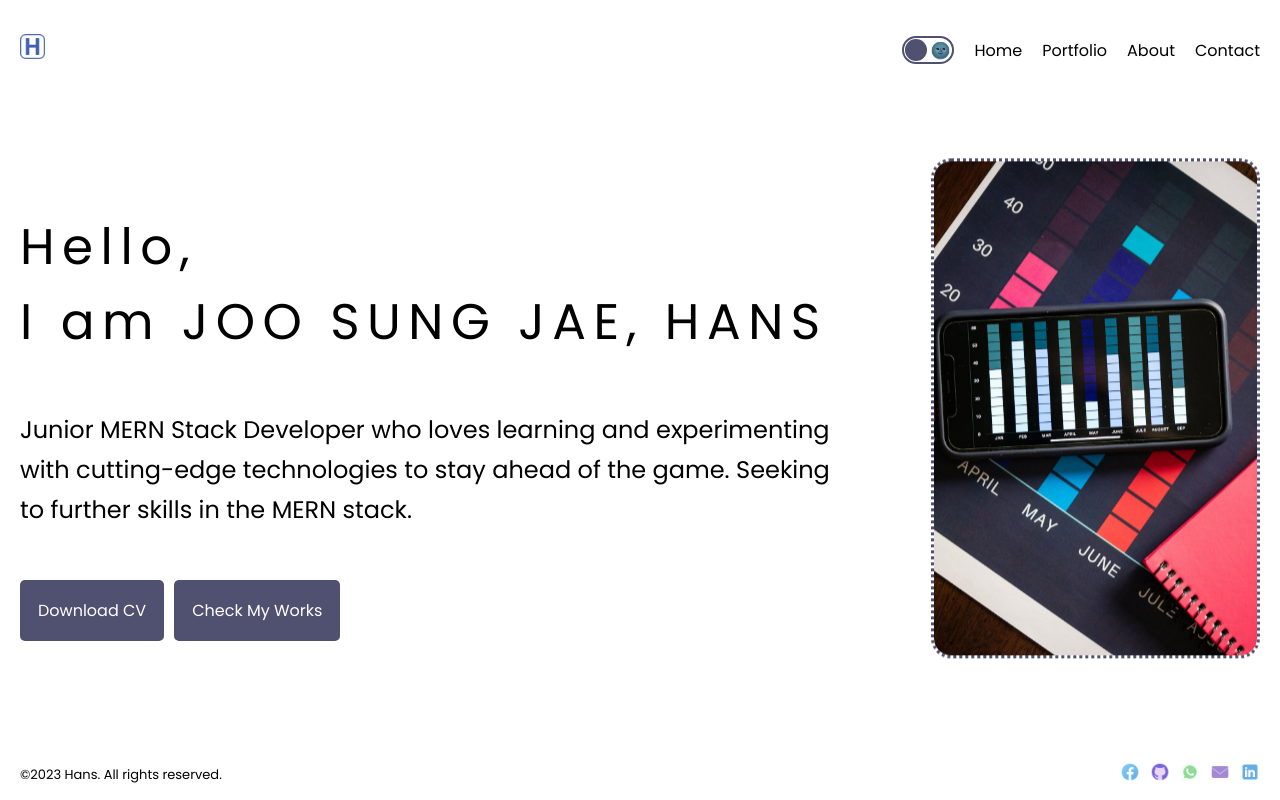
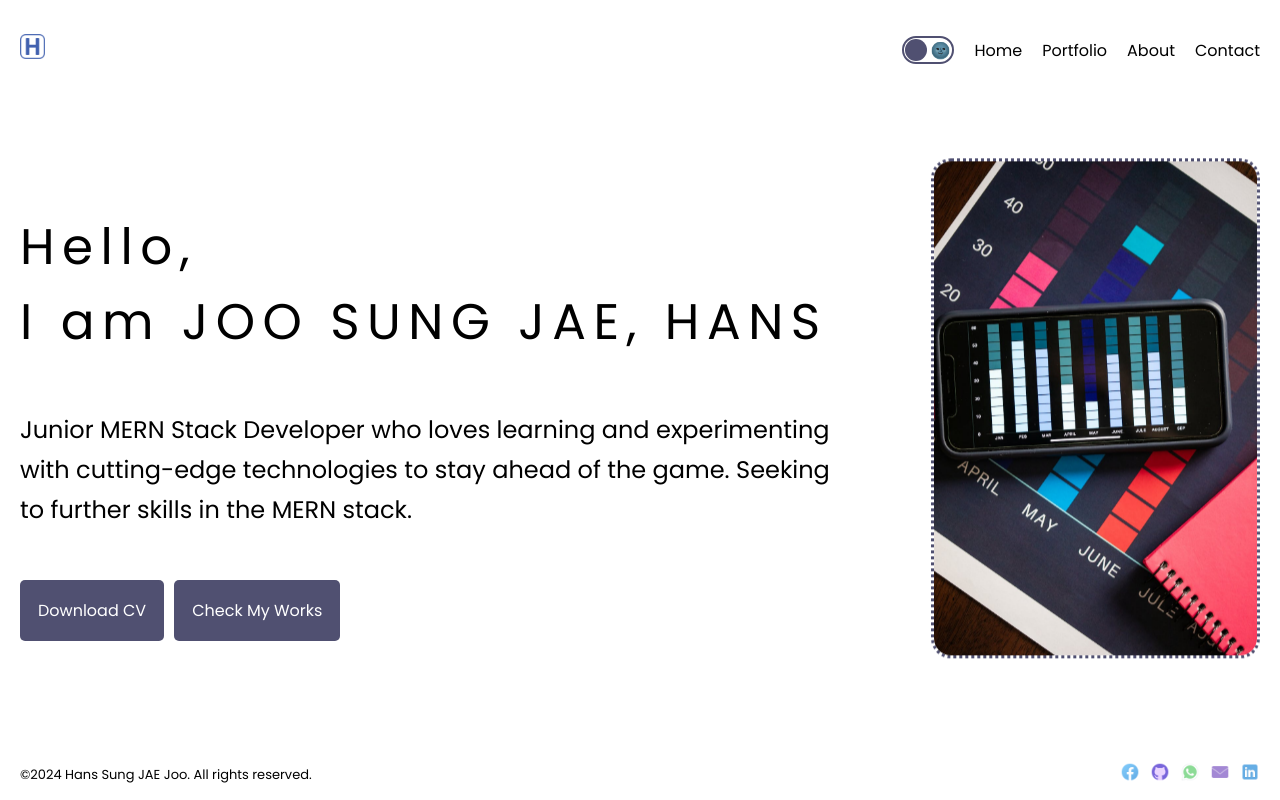
Before and after one commit to hohuns/hans-web, a Next.js app: page / in a window 1280 px wide. Built offline with nearby package versions, Linux system fonts and the light colour scheme; no server answers.

Commit message:
name changed

```diff
--- a/src/components/Footer/index.tsx
+++ b/src/components/Footer/index.tsx
@@ -6,7 +6,7 @@ import Link from "next/link";
 const Footer = () => {
   return (
     <div className={styles.container}>
-      <div>©2023 Hans. All rights reserved.</div>
+      <div>©2024 Hans Sung JAE Joo. All rights reserved.</div>
       <div className={styles.social}>
         <Link href="https://m.me/hans.joo.73" target="_blank">
           <Image
```
